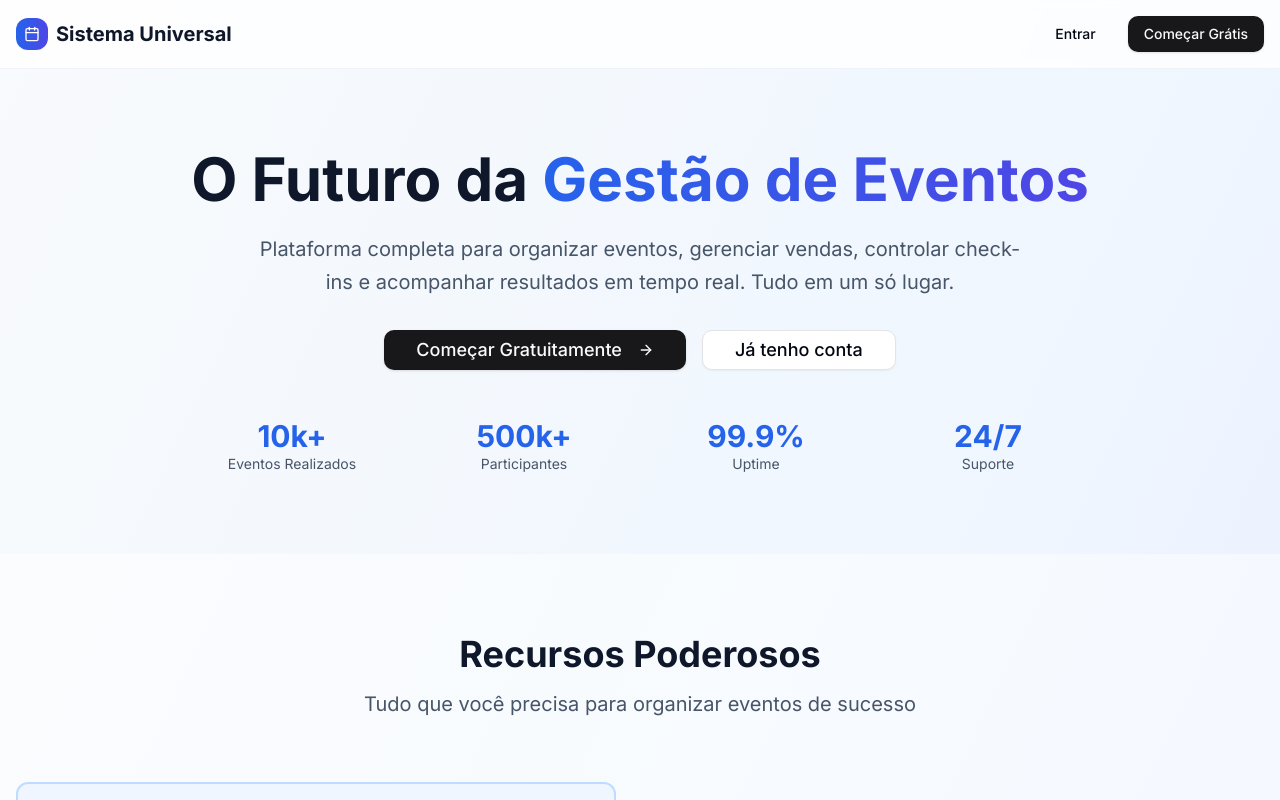
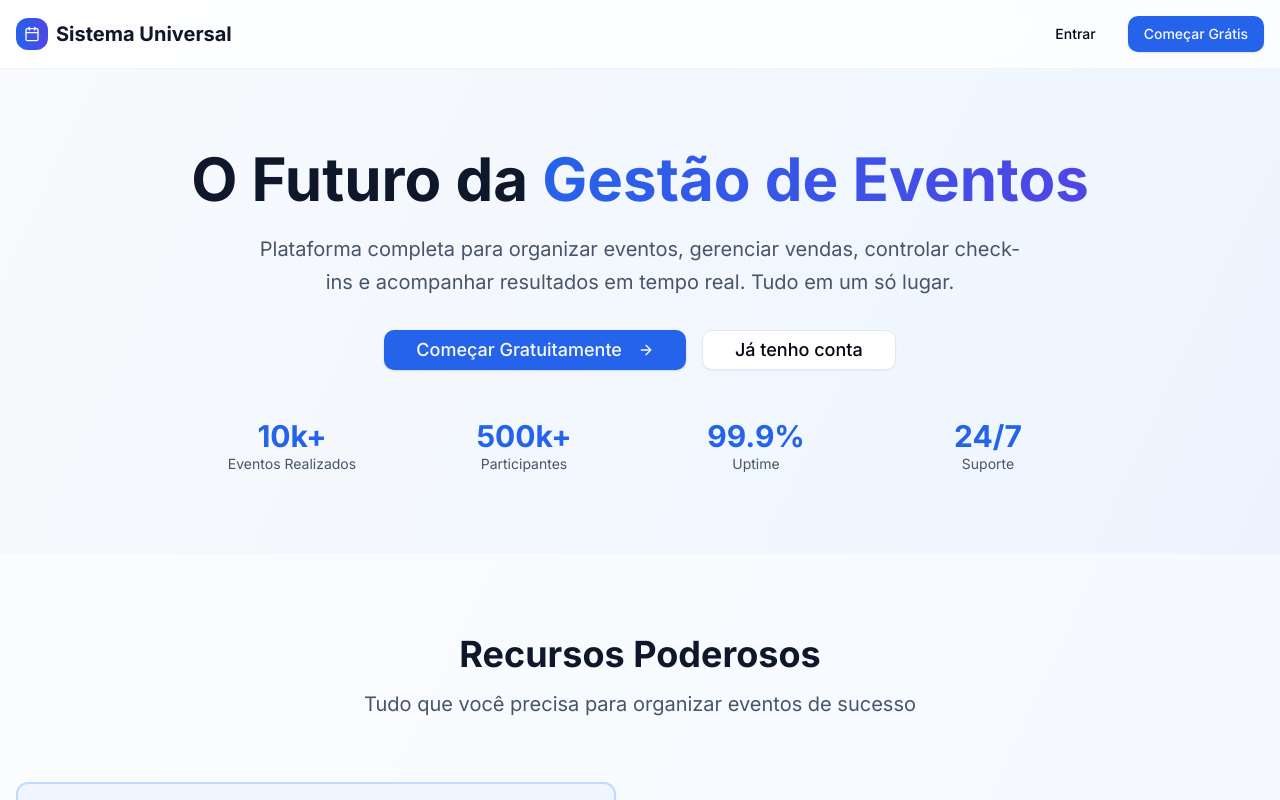
Before and after one commit to Unicaclub/paineluniversal, a React (Vite) app in the folder frontend/: page / in a window 1280 px wide. Shown: the top 800 px of the page. Built offline with nearby package versions, Linux system fonts and the light colour scheme.

Commit message:
correção de erros do frontend

```diff
--- a/frontend/src/components/ui/button.tsx
+++ b/frontend/src/components/ui/button.tsx
@@ -5,20 +5,20 @@
 import { cn } from "@/lib/utils"
 
 const buttonVariants = cva(
-  "inline-flex items-center justify-center gap-2 whitespace-nowrap rounded-md text-sm font-medium transition-colors focus-visible:outline-none focus-visible:ring-1 focus-visible:ring-zinc-950 disabled:pointer-events-none disabled:opacity-50 [&_svg]:pointer-events-none [&_svg]:size-4 [&_svg]:shrink-0 dark:focus-visible:ring-zinc-300",
+  "inline-flex items-center justify-center gap-2 whitespace-nowrap rounded-md text-sm font-medium transition-colors focus-visible:outline-none focus-visible:ring-1 focus-visible:ring-ring disabled:pointer-events-none disabled:opacity-50 [&_svg]:pointer-events-none [&_svg]:size-4 [&_svg]:shrink-0",
   {
     variants: {
       variant: {
         default:
-          "bg-zinc-900 text-zinc-50 shadow hover:bg-zinc-900/90 dark:bg-zinc-50 dark:text-zinc-900 dark:hover:bg-zinc-50/90",
+          "bg-primary text-primary-foreground shadow hover:bg-primary/90",
         destructive:
-          "bg-red-500 text-zinc-50 shadow-sm hover:bg-red-500/90 dark:bg-red-900 dark:text-zinc-50 dark:hover:bg-red-900/90",
+          "bg-destructive text-destructive-foreground shadow-sm hover:bg-destructive/90",
         outline:
-          "border border-zinc-200 bg-white shadow-sm hover:bg-zinc-100 hover:text-zinc-900 dark:border-zinc-800 dark:bg-zinc-950 dark:hover:bg-zinc-800 dark:hover:text-zinc-50",
+          "border border-input bg-background shadow-sm hover:bg-accent hover:text-accent-foreground",
         secondary:
-          "bg-zinc-100 text-zinc-900 shadow-sm hover:bg-zinc-100/80 dark:bg-zinc-800 dark:text-zinc-50 dark:hover:bg-zinc-800/80",
-        ghost: "hover:bg-zinc-100 hover:text-zinc-900 dark:hover:bg-zinc-800 dark:hover:text-zinc-50",
-        link: "text-zinc-900 underline-offset-4 hover:underline dark:text-zinc-50",
+          "bg-secondary text-secondary-foreground shadow-sm hover:bg-secondary/80",
+        ghost: "hover:bg-accent hover:text-accent-foreground",
+        link: "text-primary underline-offset-4 hover:underline",
       },
       size: {
         default: "h-9 px-4 py-2",
--- a/frontend/src/components/ui/card.tsx
+++ b/frontend/src/components/ui/card.tsx
@@ -9,7 +9,7 @@
   <div
     ref={ref}
     className={cn(
-      "rounded-xl border border-zinc-200 bg-white text-zinc-950 shadow dark:border-zinc-800 dark:bg-zinc-950 dark:text-zinc-50",
+      "rounded-xl border border-border bg-card text-card-foreground shadow",
       className
     )}
     {...props}
@@ -35,7 +35,7 @@
 >(({ className, ...props }, ref) => (
   <div
     ref={ref}
-    className={cn("font-semibold leading-none tracking-tight", className)}
+    className={cn("font-semibold leading-none tracking-tight text-foreground", className)}
     {...props}
   />
 ))
@@ -47,7 +47,7 @@
 >(({ className, ...props }, ref) => (
   <div
     ref={ref}
-    className={cn("text-sm text-zinc-500 dark:text-zinc-400", className)}
+    className={cn("text-sm text-muted-foreground", className)}
     {...props}
   />
 ))
--- a/frontend/src/components/ui/input.tsx
+++ b/frontend/src/components/ui/input.tsx
@@ -8,7 +8,7 @@
       <input
         type={type}
         className={cn(
-          "flex h-9 w-full rounded-md border border-zinc-200 bg-transparent px-3 py-1 text-base shadow-sm transition-colors file:border-0 file:bg-transparent file:text-sm file:font-medium file:text-zinc-950 placeholder:text-zinc-500 focus-visible:outline-none focus-visible:ring-1 focus-visible:ring-zinc-950 disabled:cursor-not-allowed disabled:opacity-50 md:text-sm dark:border-zinc-800 dark:file:text-zinc-50 dark:placeholder:text-zinc-400 dark:focus-visible:ring-zinc-300",
+          "flex h-9 w-full rounded-md border border-input bg-background px-3 py-1 text-base text-foreground shadow-sm transition-colors file:border-0 file:bg-transparent file:text-sm file:font-medium file:text-foreground placeholder:text-muted-foreground focus-visible:outline-none focus-visible:ring-1 focus-visible:ring-ring disabled:cursor-not-allowed disabled:opacity-50 md:text-sm",
           className
         )}
         ref={ref}
--- a/frontend/src/components/ui/label.tsx
+++ b/frontend/src/components/ui/label.tsx
@@ -5,7 +5,7 @@
 import { cn } from "@/lib/utils"
 
 const labelVariants = cva(
-  "text-sm font-medium leading-none peer-disabled:cursor-not-allowed peer-disabled:opacity-70"
+  "text-sm font-medium leading-none text-foreground peer-disabled:cursor-not-allowed peer-disabled:opacity-70"
 )
 
 const Label = React.forwardRef<
--- a/frontend/src/components/ui/textarea.tsx
+++ b/frontend/src/components/ui/textarea.tsx
@@ -9,7 +9,7 @@
   return (
     <textarea
       className={cn(
-        "flex min-h-[60px] w-full rounded-md border border-zinc-200 bg-transparent px-3 py-2 text-base shadow-sm placeholder:text-zinc-500 focus-visible:outline-none focus-visible:ring-1 focus-visible:ring-zinc-950 disabled:cursor-not-allowed disabled:opacity-50 md:text-sm dark:border-zinc-800 dark:placeholder:text-zinc-400 dark:focus-visible:ring-zinc-300",
+        "flex min-h-[60px] w-full rounded-md border border-input bg-background px-3 py-2 text-base text-foreground shadow-sm placeholder:text-muted-foreground focus-visible:outline-none focus-visible:ring-1 focus-visible:ring-ring disabled:cursor-not-allowed disabled:opacity-50 md:text-sm",
         className
       )}
       ref={ref}
--- a/frontend/src/index.css
+++ b/frontend/src/index.css
@@ -1,8 +1,32 @@
 @tailwind base;
 @tailwind components;
 @tailwind utilities;
+
 @layer base {
   :root {
+    /* Cores principais - Modo Claro */
+    --background: 0 0% 100%;
+    --foreground: 240 10% 3.9%;
+    --card: 0 0% 100%;
+    --card-foreground: 240 10% 3.9%;
+    --popover: 0 0% 100%;
+    --popover-foreground: 240 10% 3.9%;
+    --primary: 240 5.9% 10%;
+    --primary-foreground: 0 0% 98%;
+    --secondary: 240 4.8% 95.9%;
+    --secondary-foreground: 240 5.9% 10%;
+    --muted: 240 4.8% 95.9%;
+    --muted-foreground: 240 3.8% 46.1%;
+    --accent: 240 4.8% 95.9%;
+    --accent-foreground: 240 5.9% 10%;
+    --destructive: 0 84.2% 60.2%;
+    --destructive-foreground: 0 0% 98%;
+    --border: 240 5.9% 90%;
+    --input: 240 5.9% 90%;
+    --ring: 240 10% 3.9%;
+    --radius: 0.5rem;
+
+    /* Sidebar - Modo Claro */
     --sidebar-background: 0 0% 98%;
     --sidebar-foreground: 240 5.3% 26.1%;
     --sidebar-primary: 240 5.9% 10%;
@@ -10,9 +34,43 @@
     --sidebar-accent: 240 4.8% 95.9%;
     --sidebar-accent-foreground: 240 5.9% 10%;
     --sidebar-border: 220 13% 91%;
-    --sidebar-ring: 217.2 91.2% 59.8%
+    --sidebar-ring: 217.2 91.2% 59.8%;
+
+    /* Animações */
+    --animation-fast: 150ms;
+    --animation-normal: 200ms;
+    --animation-slow: 300ms;
+
+    /* Sombras */
+    --shadow-sm: 0 1px 2px 0 rgb(0 0 0 / 0.05);
+    --shadow-md: 0 4px 6px -1px rgb(0 0 0 / 0.1), 0 2px 4px -2px rgb(0 0 0 / 0.1);
+    --shadow-lg: 0 10px 15px -3px rgb(0 0 0 / 0.1), 0 4px 6px -4px rgb(0 0 0 / 0.1);
+    --shadow-xl: 0 20px 25px -5px rgb(0 0 0 / 0.1), 0 8px 10px -6px rgb(0 0 0 / 0.1);
   }
+
   .dark {
+    /* Cores principais - Modo Escuro */
+    --background: 240 10% 3.9%;
+    --foreground: 0 0% 98%;
+    --card: 240 10% 3.9%;
+    --card-foreground: 0 0% 98%;
+    --popover: 240 10% 3.9%;
+    --popover-foreground: 0 0% 98%;
+    --primary: 0 0% 98%;
+    --primary-foreground: 240 5.9% 10%;
+    --secondary: 240 3.7% 15.9%;
+    --secondary-foreground: 0 0% 98%;
+    --muted: 240 3.7% 15.9%;
+    --muted-foreground: 240 5% 64.9%;
+    --accent: 240 3.7% 15.9%;
+    --accent-foreground: 0 0% 98%;
+    --destructive: 0 62.8% 30.6%;
+    --destructive-foreground: 0 0% 98%;
+    --border: 240 3.7% 15.9%;
+    --input: 240 3.7% 15.9%;
+    --ring: 240 4.9% 83.9%;
+
+    /* Sidebar - Modo Escuro */
     --sidebar-background: 240 5.9% 10%;
     --sidebar-foreground: 240 4.8% 95.9%;
     --sidebar-primary: 224.3 76.3% 48%;
@@ -20,6 +78,22 @@
     --sidebar-accent: 240 3.7% 15.9%;
     --sidebar-accent-foreground: 240 4.8% 95.9%;
     --sidebar-border: 240 3.7% 15.9%;
-    --sidebar-ring: 217.2 91.2% 59.8%
+    --sidebar-ring: 217.2 91.2% 59.8%;
+
+    /* Sombras - Modo Escuro */
+    --shadow-sm: 0 1px 2px 0 rgb(0 0 0 / 0.3);
+    --shadow-md: 0 4px 6px -1px rgb(0 0 0 / 0.4), 0 2px 4px -2px rgb(0 0 0 / 0.3);
+    --shadow-lg: 0 10px 15px -3px rgb(0 0 0 / 0.4), 0 4px 6px -4px rgb(0 0 0 / 0.3);
+    --shadow-xl: 0 20px 25px -5px rgb(0 0 0 / 0.4), 0 8px 10px -6px rgb(0 0 0 / 0.3);
   }
 }
+
+@layer base {
+  * {
+    @apply border-border;
+  }
+
+  body {
+    @apply bg-background text-foreground;
+  }
+}
```
Also changed, not shown: frontend/src/components/listas/ConvidadosModal.tsx (+17 -16 lines), frontend/src/components/listas/ListasModule.tsx (+14 -14 lines), frontend/src/components/ui/dialog.tsx (+4 -4 lines), frontend/src/components/ui/select.tsx (+5 -5 lines).
